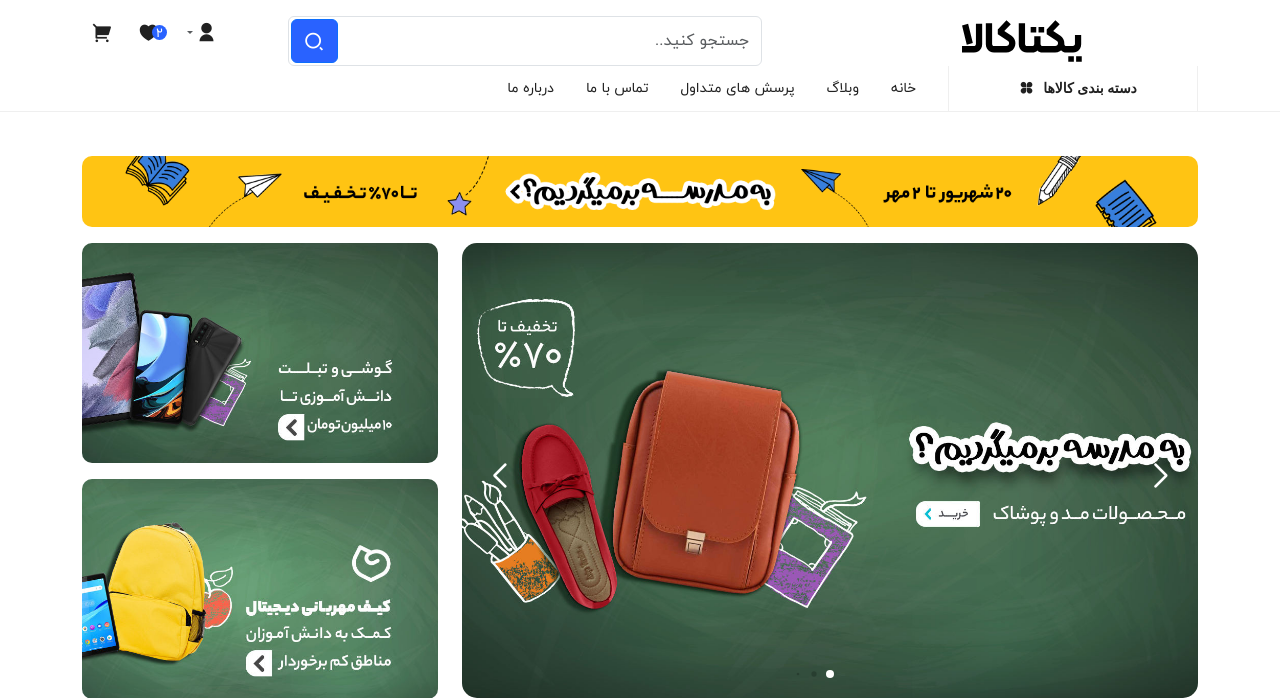
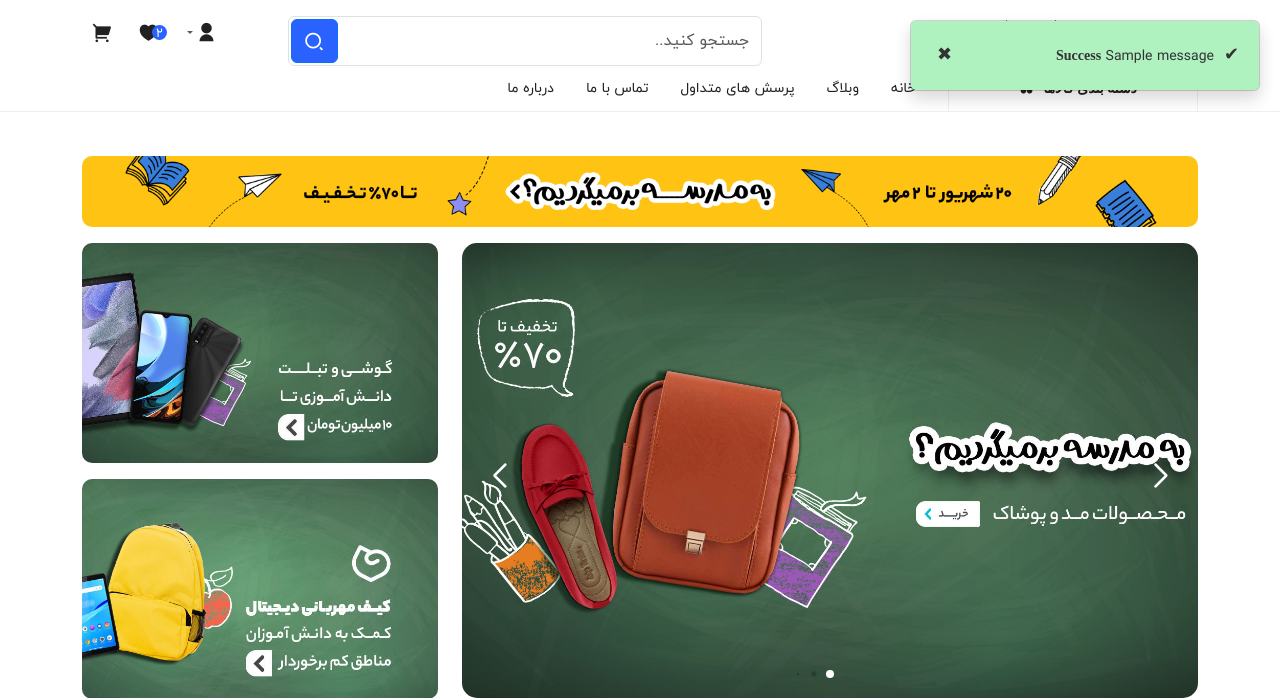
Before and after one commit to pouriashiralipour/digikala_online_shop, a Django app: page / in a window 1280 px wide. Shown: the top 698 px of the page. Run offline with Django 5.2, Linux system fonts and the light colour scheme; tables that the repository leaves empty hold one stand-in row (values such as "Sample post"); one stand-in notice (Sample message) is shown; parts of the project's set-up code (start-up, migrations or seed data) failed here and were passed over; some libraries are stand-ins or nearby versions; some web fonts are replaced.

Commit message:
add message toast for logout and login ciew

```diff
--- a/accounts/views.py
+++ b/accounts/views.py
@@ -3,6 +3,8 @@ from django.contrib.auth import login, logout
 from django.http import HttpResponseRedirect, JsonResponse
 from django.shortcuts import redirect, render
 from django.urls import reverse
+from django.utils.translation import gettext
+from django.utils.translation import gettext_lazy as _
 
 from .forms import RegisterForm
 from .models import CustomUser
@@ -92,6 +94,7 @@ def verify_view(request):
                 del request.session["is_new_user"]
                 redirect_url = reverse("welcome_view")
             else:
+                messages.success(request, _("WelcomeBack"))
                 redirect_url = reverse("home_page")
             if request.headers.get("x-requested-with") == "XMLHttpRequest":
                 return JsonResponse({"success": True, "redirect_url": redirect_url})
@@ -126,5 +129,6 @@ def resend_otp_view(request):
 
 
 def logout_view(request):
+    messages.success(request, _("Your'r logout"))
     logout(request)
     return redirect("home_page")
--- a/static/products/css/custom.css
+++ b/static/products/css/custom.css
@@ -23,3 +23,68 @@
     color: red;
     margin-top: 0.5em;
 }
+
+/* body {
+     font-family: Arial, sans-serif;
+    direction: rtl;
+    background-color: #00cc66;
+} */
+
+#toast-container {
+    background-color: #00cc66;
+    position: fixed;
+    top: 20px;
+    right: 20px;
+    z-index: 1000; /* Ensure it appears above other content */
+}
+
+.toast {
+    position: fixed;
+    right: 20px;
+    z-index: 1000; /* Ensure it appears above other content */
+    top: 20px;
+    display: flex;
+    align-items: center;
+    border-radius: 30px;
+    padding: 20px 20px;
+    box-shadow: 0 2px 4px rgba(0, 0, 0, 0.1);
+    font-size: 16px;
+    visibility: hidden;
+    opacity: 0;
+    transition: visibility 0s, opacity 0.5s linear;
+    margin-bottom: 10px;
+}
+
+.toast-icon {
+    margin-left: 10px;
+    font-size: 18px;
+}
+
+.toast-message {
+    flex-grow: 1;
+}
+
+.toast-close {
+    background: none;
+    border: none;
+    font-size: 18px;
+    cursor: pointer;
+    color: #333;
+}
+
+.toast.show {
+    visibility: visible;
+    opacity: 1;
+}
+
+/* Success toast */
+.toast.success {
+    background-color: #AFF1BF;
+    color: #333;
+}
+
+/* Error toast */
+.toast.error {
+    background-color: #ed5757;
+    color: #333;
+}
--- /dev/null
+++ b/static/toast.js
@@ -0,0 +1,17 @@
+document.addEventListener('DOMContentLoaded', (event) => {
+    showToast();
+});
+
+function showToast() {
+    const toasts = document.querySelectorAll('.toast');
+    toasts.forEach(toast => {
+        toast.classList.add('show');
+    });
+}
+
+function closeToast() {
+    const toasts = document.querySelectorAll('.toast');
+    toasts.forEach(toast => {
+        toast.classList.remove('show');
+    });
+}
--- a/templates/_base.html
+++ b/templates/_base.html
@@ -34,6 +34,17 @@
 
         <!-- end of page-header-top -->
         <!-- start of page-header-middle -->
+        {% if messages %}
+            {% for message in messages %}
+                <div id="toast" class="toast {{ message.tags }}">
+                    <span class="toast-icon">✔</span>
+                    <span class="toast-message">
+                        <strong>{{ message.tags|title }}</strong> {{ message }}
+                    </span>
+                    <button class="toast-close" onclick="closeToast()">✖</button>
+                </div>
+            {% endfor %}
+    {% endif %}
         <div class="page-header--middle">
             <div class="container">
                 <div class="d-flex align-items-center justify-content-between">
--- a/templates/registration/login-register.html
+++ b/templates/registration/login-register.html
@@ -72,7 +72,7 @@
         </main>
     </div>
 
-    <script src="{% static 'main.js' %}"></script>
+
     {% include "scripts.html" %}
 </body>
 
--- a/templates/registration/verification.html
+++ b/templates/registration/verification.html
@@ -54,7 +54,6 @@
                 </div>
             </div>
         </main>
-    <script src="{% static 'main.js' %}"></script>
     {% include "scripts.html" %}
 </body>
 </html>
--- a/templates/scripts.html
+++ b/templates/scripts.html
@@ -16,6 +16,8 @@
 <script src={% static "products/js/dependencies/zoomsl.min.js" %}></script>
 <script src={% static "products/js/theme.js" %}></script>
 <script src={% static "products/js/custom.js" %}></script>
+<script src={% static "toast.js" %}></script>
+<script src="{% static 'main.js' %}"></script>
 <script src="https://cdn.jsdelivr.net/npm/@popperjs/core@2.11.8/dist/umd/popper.min.js" integrity="sha384-I7E8VVD/ismYTF4hNIPjVp/Zjvgyol6VFvRkX/vR+Vc4jQkC+hVqc2pM8ODewa9r" crossorigin="anonymous"></script>
 <script src="https://cdn.jsdelivr.net/npm/bootstrap@5.3.3/dist/js/bootstrap.min.js" integrity="sha384-0pUGZvbkm6XF6gxjEnlmuGrJXVbNuzT9qBBavbLwCsOGabYfZo0T0to5eqruptLy" crossorigin="anonymous"></script>
 <script src="https://cdn.jsdelivr.net/npm/bootstrap@5.3.3/dist/js/bootstrap.bundle.min.js" integrity="sha384-YvpcrYf0tY3lHB60NNkmXc5s9fDVZLESaAA55NDzOxhy9GkcIdslK1eN7N6jIeHz" crossorigin="anonymous"></script>
```
Also changed, not shown: config/settings.py (+7 -1 lines).
